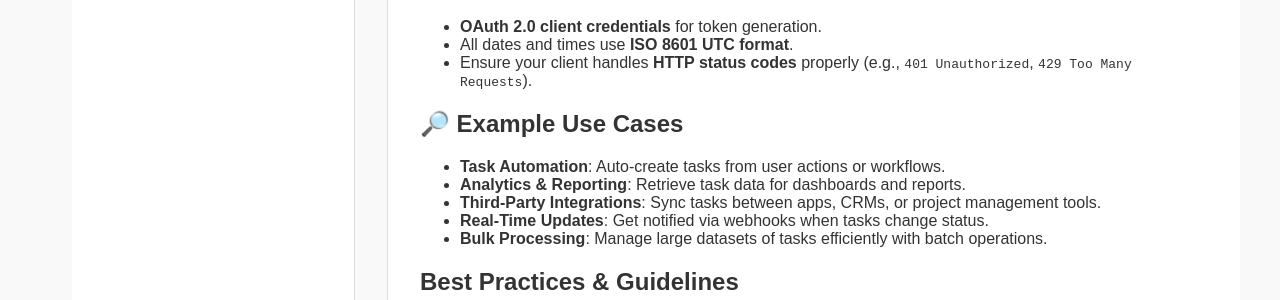
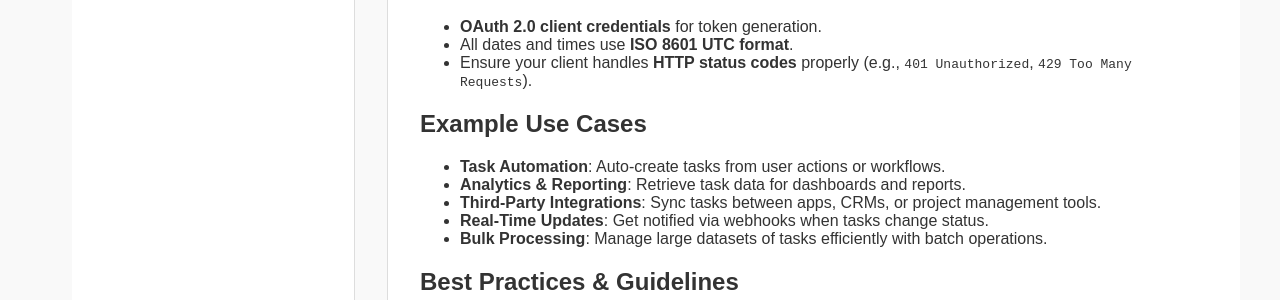
Before and after one commit to smarvin/gl-copy-site, a Jekyll site: the page built from docs/topic-one.md, in a window 1280 px wide. Shown: the part 559-859 px from the top of the page. Built offline with Jekyll 4.4.1, drawn with Linux system fonts in a browser that asks for light colours.

```diff
--- a/docs/topic-one.md
+++ b/docs/topic-one.md
@@ -23,7 +23,7 @@ The Tasks API enables teams, project management tools, productivity apps, and wo
 - All dates and times use **ISO 8601 UTC format**.
 - Ensure your client handles **HTTP status codes** properly (e.g., `401 Unauthorized`, `429 Too Many Requests`).
 
-## 🔎 Example Use Cases
+## Example Use Cases
 - **Task Automation**: Auto-create tasks from user actions or workflows.
 - **Analytics & Reporting**: Retrieve task data for dashboards and reports.
 - **Third-Party Integrations**: Sync tasks between apps, CRMs, or project management tools.
```
